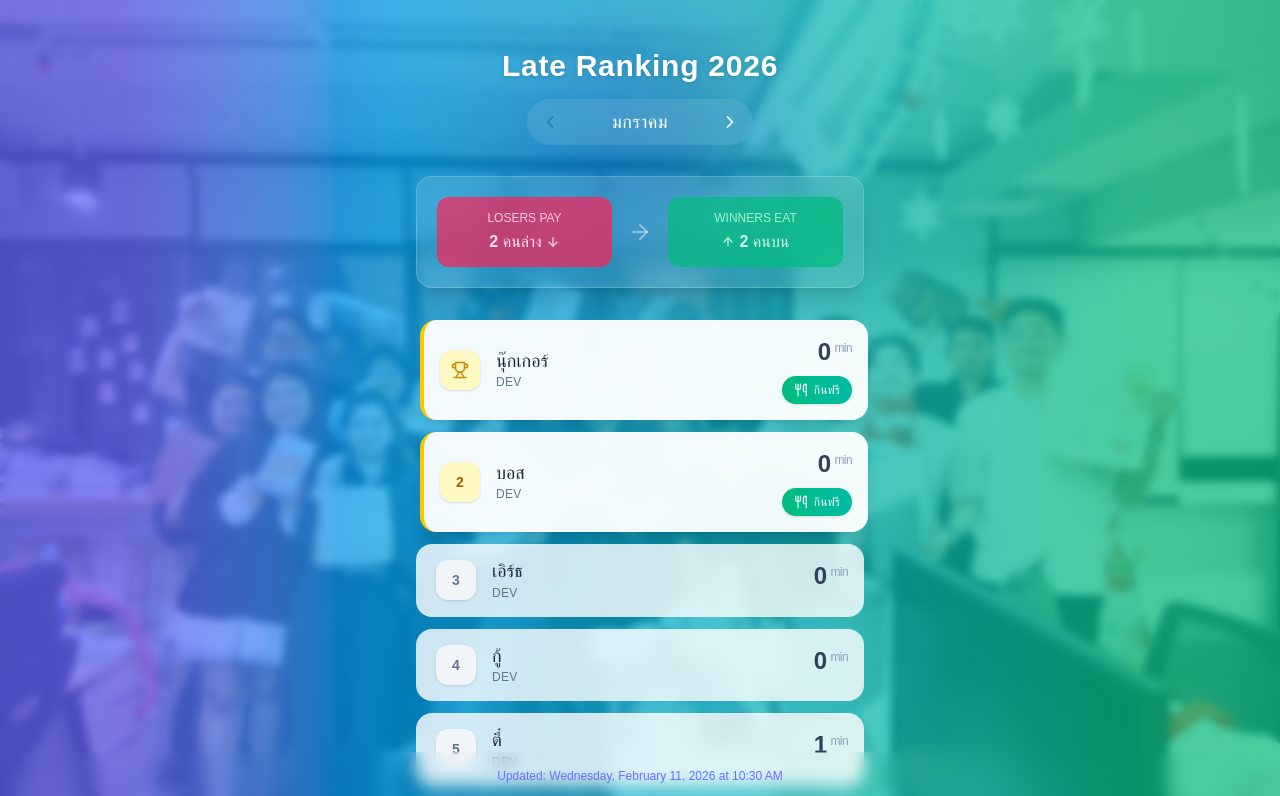
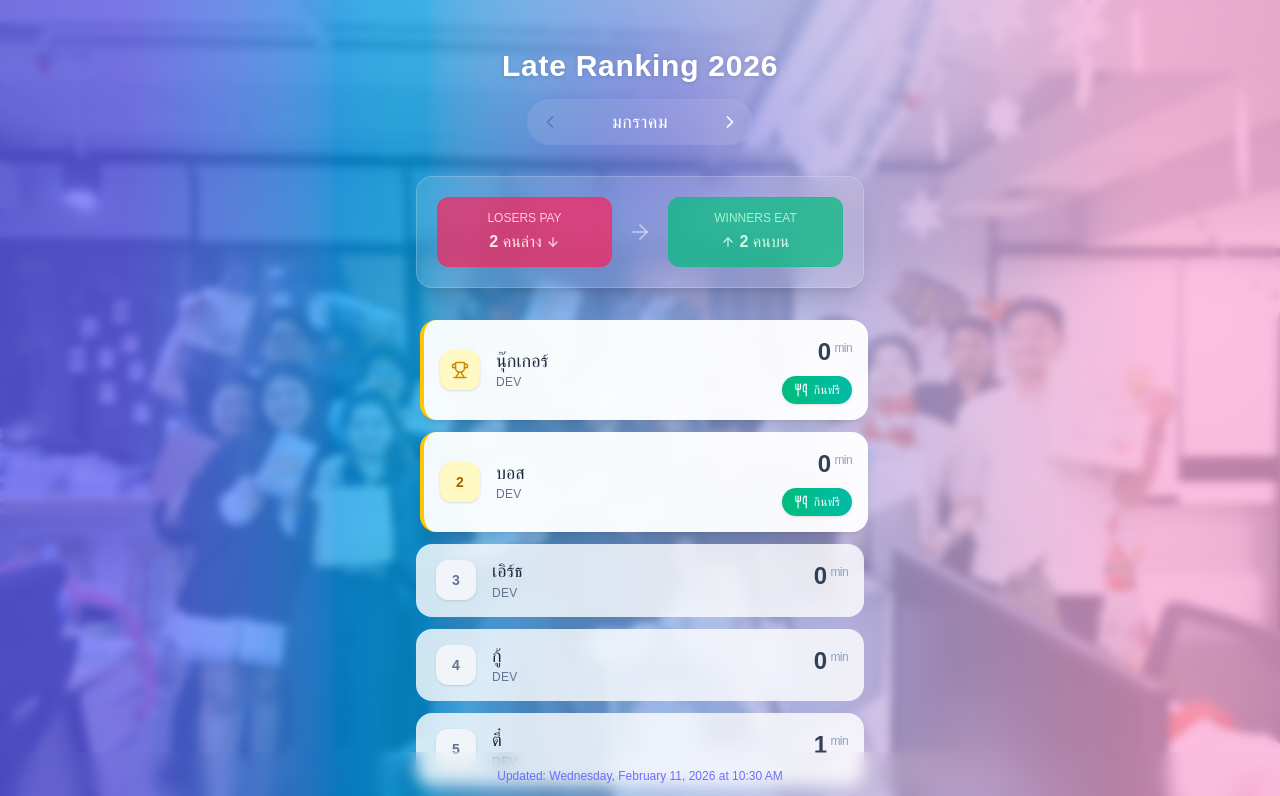
Before and after one commit to cn-cms-team/late-work, a React (Vite) app: page / in a window 1280 px wide. Shown: the top 796 px of the page. Built offline with nearby package versions, Linux system fonts and the light colour scheme; a web font is replaced by a local one.

Commit message:
fix: update footer background gradient color in App component

```diff
--- a/src/App.tsx
+++ b/src/App.tsx
@@ -17,7 +17,7 @@ const App = () => {
         style={{ backgroundImage: `url(${teamPhoto})` }}
       />
       {/* Dark Overlay */}
-      <div className="fixed inset-0 -z-10 backdrop-blur-xs bg-linear-to-r from-indigo-500/70 from-10% via-sky-500/70 via-30% to-emerald-500/70 to-90%" />
+      <div className="fixed inset-0 -z-10 backdrop-blur-xs bg-linear-to-r from-indigo-500/70 from-10% via-sky-500/70 via-30% to-pink-300/70 to-90%" />
 
       <div className="max-w-md mx-auto relative">
         {/* Background glow effect */}
```
